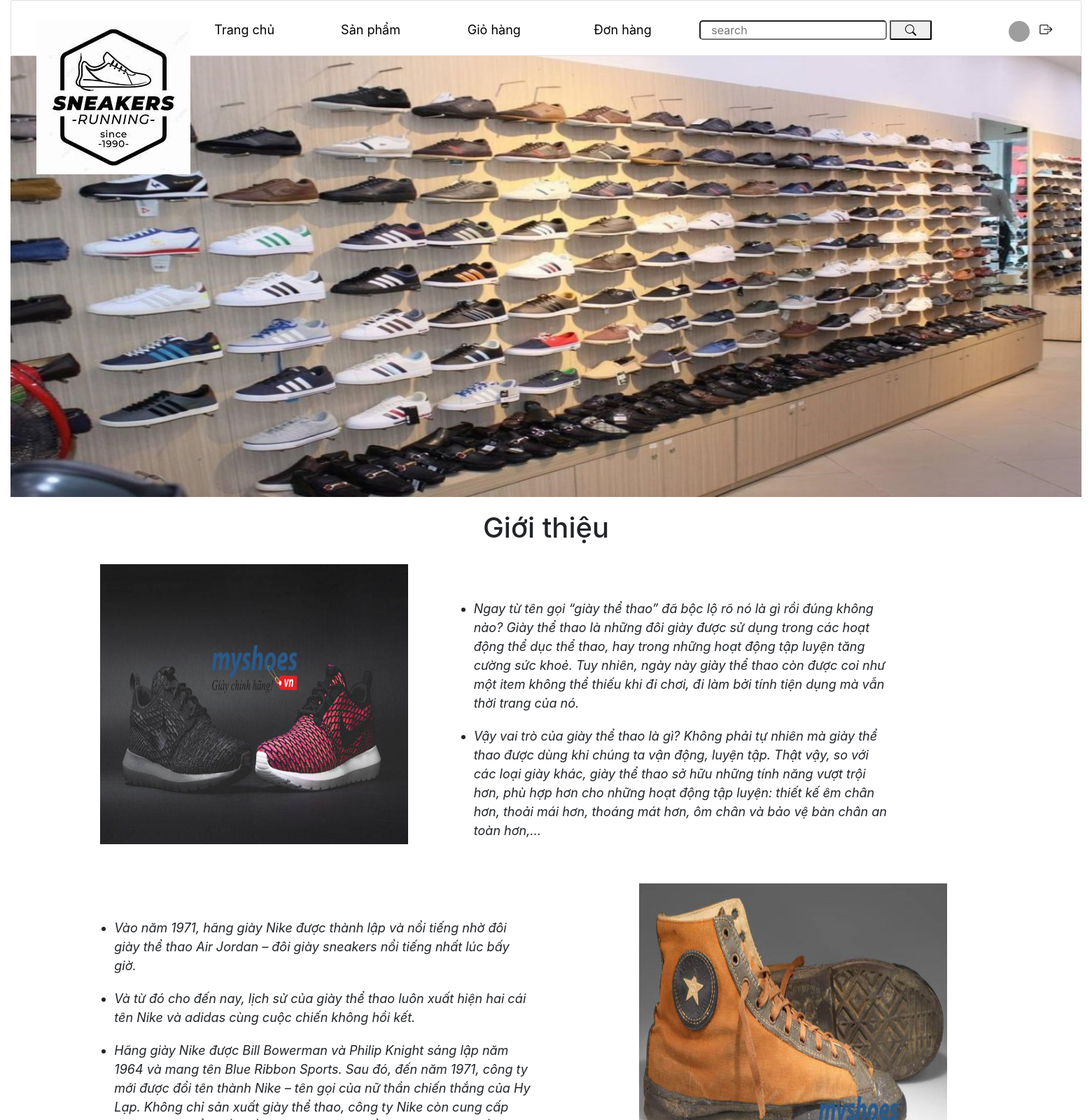
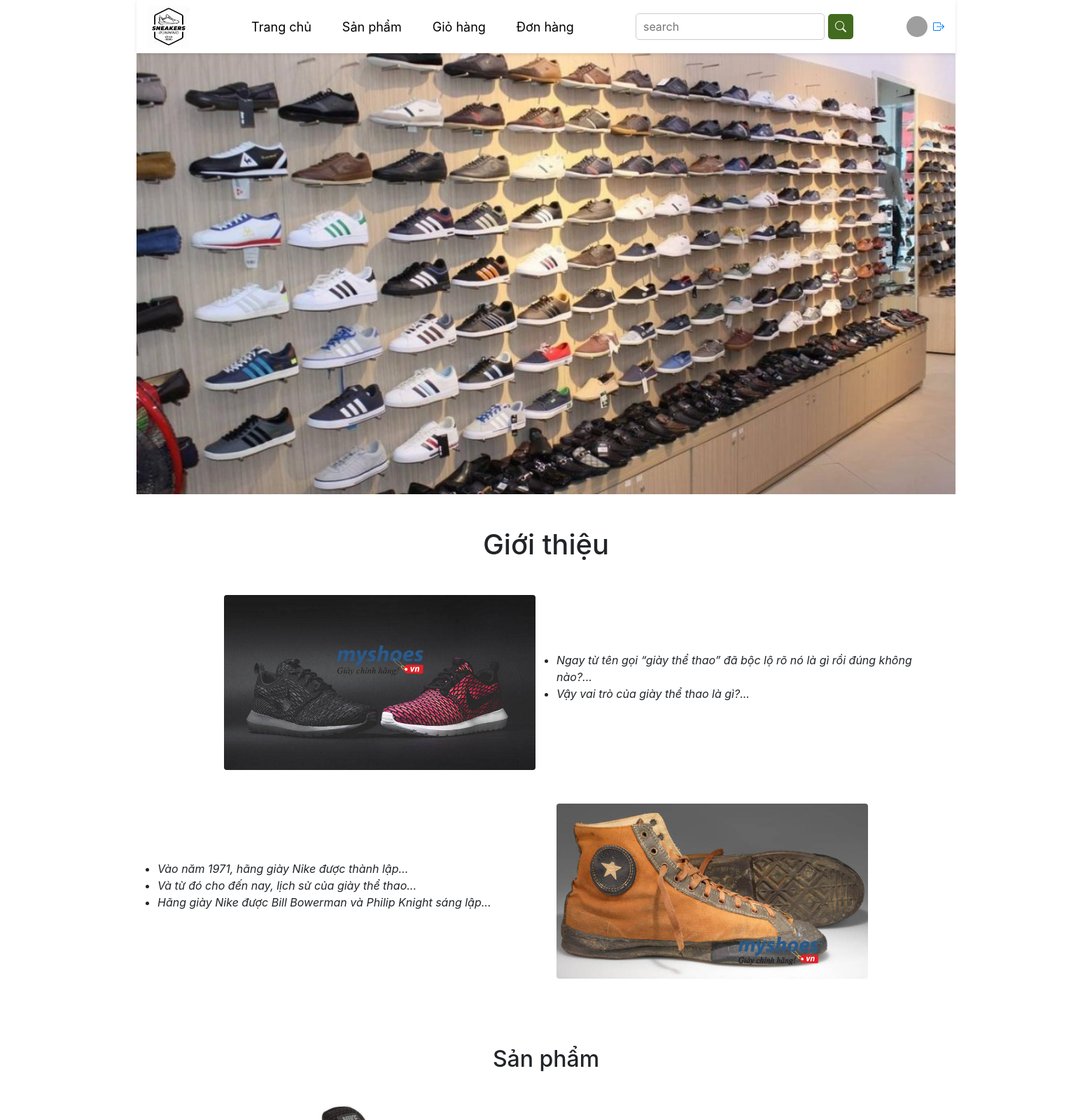
Before and after one commit to tiendeeptry119/duanmau, a PHP site: page /DUANMAU_PH51041/client/ in a window 1560 px wide. Shown: the top 1600 px of the page at 70% size. Run offline with PHP 8.4, Linux system fonts and the light colour scheme; the visitor is signed in with stand-in values (Sample User, id 1); data comes from the database, SQL or seed files in the repository; both versions use the stored data as it was after the commit; some libraries are stand-ins or nearby versions; grey boxes are pictures that could not be loaded.

Commit message:
update code

```diff
--- a/client/assets/css/styleMain.css
+++ b/client/assets/css/styleMain.css
@@ -1,120 +1,157 @@
-*{
+/* RESET */
+* {
     padding: 0;
     margin: 0;
+    box-sizing: border-box;
     text-decoration: none;
-
-}
-body{
-
-  width: auto;
-}
-.layout{
-    width: 1530px;
-    margin: auto;
-    position: relative;
-
-}
-.navbar{
-    width:1530px;
-    position: sticky;
-
-    margin: auto;
-    height: 80px;
-
-}
-.navbar .form-row{
-    margin-top: 20px;
-}
-.avatar{
-   margin-left: 60px;
 }
 
-.navbar a{
+body {
+    width: 100%;
+    max-width: 100vw;
+    overflow-x: hidden;
+    font-family: sans-serif;
+}
+
+/* LAYOUT CHUNG */
+.layout {
+    max-width: 1200px;
+    width: 100%;
+    margin: auto;
+    padding: 0 15px;
+}
+
+/* NAVBAR */
+.navbar {
+    display: flex;
+    flex-wrap: wrap;
+    align-items: center;
+    justify-content: space-between;
+    background-color: #fff;
+    padding: 10px 15px;
+    position: sticky;
+    top: 0;
+    z-index: 999;
+    box-shadow: 0 2px 5px rgba(0, 0, 0, 0.1);
+}
+
+/* LOGO */
+.logo-navbar {
+    height: 60px;
+    object-fit: contain;
+    transition: transform 0.3s ease, box-shadow 0.3s ease;
+}
+
+.logo-navbar:hover {
+    transform: scale(1.05);
+    box-shadow: 0 4px 8px rgba(0, 0, 0, 0.2);
+}
+
+/* MENU LINKS */
+.navbar .menu {
+    display: flex;
+    flex-wrap: wrap;
+    gap: 20px;
+    margin: 0 15px;
+}
+
+.navbar .menu a {
     color: black;
     font-size: 18px;
-    padding: 10px
-}
-.navbar a:hover{
-    background: #426B1F;
-    color: white;
-    border-radius: 10px;
-    border: 3px solid black;
-}
-.navbar a:focus{
-    background: #426B1F;
-    color: white;
-    border-radius: 10px;
-    border: 3px solid black;
-}
-hr{
-    box-shadow: 0px 2px 5px black;
+    padding: 8px 12px;
+    border-radius: 8px;
+    transition: 0.2s;
 }
 
-.banner{
-
-    width: 1530px;
-    height: 650px;
-    background-size: cover;
-}
-.content{
-    width: 1530px;
-}
-.gioi-thieu{
-    width: 1530px;
-    margin: 0px auto;
-
-}
-.gioi-thieu ul{
-    padding-top: 50px;
-}
-.gioi-thieu ul li{
-    width: 600px;
-    margin: 20px;
-    font-size: 18px;
-}
-.gioi-thieu img{
-    margin: 20px 0px 20px 0px;
-}
-.product-item{
-    width: 1530px;
-    margin: 0px auto;
-
-}
-.product-item ul{
-    padding-top: 50px;
-}
-.product-item ul li{
-    width: 600px;
-    margin: 20px;
-    font-size: 18px;
-}
-.product-item img{
-    margin: 20px 0px 20px 0px;
+.navbar .menu a:hover {
+    background-color: #426B1F;
+    color: white;
+    border: 2px solid black;
 }
 
- .title a{
-    color: black;
-    font-size: 30px;
-    font-weight: bold;
+/* SEARCH FORM */
+.navbar .search-form {
+    display: flex;
+    align-items: center;
+    gap: 5px;
 }
-.content img:hover{
-    transition: .5s;
-    transform: scale(1.1);
+
+.navbar .search-form input {
+    padding: 6px 10px;
+    border-radius: 5px;
+    border: 1px solid #ccc;
 }
- .products img:hover{
-    transition: .5s;
-    transform: scale(1.1);
+
+.navbar .search-form button {
+    padding: 6px 10px;
+    border-radius: 5px;
+    border: none;
+    background-color: #426B1F;
+    color: white;
+    cursor: pointer;
 }
-.footer{
-    background-color: rgba(88, 88, 88, 0.2);
-    color: black;
+
+.navbar .search-form button:hover {
+    background-color: #2f4e17;
 }
-.footer li p{
-    color: black;
-    padding: 0;
+
+/* AVATAR */
+.navbar .avatar {
+    display: flex;
+    align-items: center;
+    gap: 8px;
+    margin-left: 15px;
 }
-.footer .title{
-    font-size: 25px;
-    font-weight: bold;
-    margin-top: 20px;
+
+.navbar .avatar img {
+    width: 30px;
+    height: 30px;
+    border-radius: 50%;
 }
+
+/* RESPONSIVE */
+@media (max-width: 768px) {
+    .navbar {
+        flex-direction: column;
+        align-items: flex-start;
+    }
+
+    .navbar .menu,
+    .navbar .search-form,
+    .navbar .avatar {
+        width: 100%;
+        justify-content: flex-start;
+        margin-top: 10px;
+    }
+
+    .navbar .menu {
+        flex-direction: column;
+        gap: 10px;
+    }
+
+    .navbar .search-form {
+        flex-direction: row;
+        flex-wrap: nowrap;
+    }
+
+    .navbar .search-form input {
+        flex: 1;
+    }
+}
+/* FOOTER */
+.footer {
+    background-color: #333; /* Màu nền footer */
+    color: white; /* Màu chữ trong footer */
+    padding: 20px 0;
+    text-align: center;
+}
+
+.footer a {
+    color: #fff;
+    text-decoration: none;
+    transition: color 0.3s ease;
+}
+
+.footer a:hover {
+    color: #426B1F;
+}
--- a/client/views/clientViews/trangChu.php
+++ b/client/views/clientViews/trangChu.php
@@ -1,108 +1,92 @@
 <?php
 require './views/layout/header.php';
 require './views/layout/navbar.php';
+?>
 
+<!-- Banner -->
+<div class="banner">
+    <img src="./assets/images/banner.jpg" alt="Banner" class="img-fluid w-100" style="height: 630px; object-fit: cover;">
+</div>
 
-?>
-        <!-- navbar -->
+<!-- Giới thiệu -->
+<div class="content container py-5">
+    <h1 class="text-center mb-5">Giới thiệu</h1>
 
+    <div class="row align-items-center mb-5">
+        <div class="col-md-1 d-none d-md-block"></div>
+        <div class="col-md-5 mb-4 mb-md-0">
+            <img src="./assets/images/sanpham1.jpg" class="img-fluid rounded" alt="Giới thiệu 1">
+        </div>
+        <div class="col-md-6">
+            <ul>
+                <li><i>Ngay từ tên gọi “giày thể thao” đã bộc lộ rõ nó là gì rồi đúng không nào?... </i></li>
+                <li><i>Vậy vai trò của giày thể thao là gì?... </i></li>
+            </ul>
+        </div>
+    </div>
 
-
-        <!-- main content -->
-        <div class="banner">
-            <img src="./assets/images/banner.jpg" alt="" style="width: 1530px; height: 630px;">
+    <div class="row align-items-center mb-5 flex-md-row-reverse">
+        <div class="col-md-1 d-none d-md-block"></div>
+        <div class="col-md-5 mb-4 mb-md-0">
+            <img src="./assets/images/sanpham2.jpg" class="img-fluid rounded" alt="Giới thiệu 2">
         </div>
-        <div class="content">
-            <h1 class="text-center">Giới thiệu</h1>
-            <div class="gioi-thieu">
-                <div class="form-row ">
-                    <div class="form-group col-md-1"></div>
-                    <div class="form-group col-md-4 w">
-                        <img style="width: 440px; height:400px" src="./assets/images/sanpham1.jpg" alt="">
-                    </div>
-                    <div class="form-group col-md-6">
+        <div class="col-md-6">
             <ul>
-                        <li><i>Ngay từ tên gọi “giày thể thao” đã bộc lộ rõ nó là gì rồi đúng không nào? Giày thể thao là những đôi giày được sử dụng trong các hoạt động thể dục thể thao, hay trong những hoạt động tập luyện tăng cường sức khoẻ. Tuy nhiên, ngày này giày thể thao còn được coi như một item không thể thiếu khi đi chơi, đi làm bởi tính tiện dụng mà vẫn thời trang của nó.</i></li>
-                        <li><i>Vậy vai trò của giày thể thao là gì? Không phải tự nhiên mà giày thể thao được dùng khi chúng ta vận động, luyện tập. Thật vậy, so với các loại giày khác, giày thể thao sở hữu những tính năng vượt trội hơn, phù hợp hơn cho những hoạt động tập luyện: thiết kế êm chân hơn, thoải mái hơn, thoáng mát hơn, ôm chân và bảo vệ bàn chân an toàn hơn,...</i></li>
+                <li><i>Vào năm 1971, hãng giày Nike được thành lập... </i></li>
+                <li><i>Và từ đó cho đến nay, lịch sử của giày thể thao... </i></li>
+                <li><i>Hãng giày Nike được Bill Bowerman và Philip Knight sáng lập... </i></li>
             </ul>
         </div>
     </div>
 </div>
-            <div class="gioi-thieu">
-                <div class="form-row ">
-                    <div class="form-group col-md-1"></div>
 
-                    <div class="form-group col-md-6">
+<!-- Sản phẩm -->
+<div class="products container pb-5">
+    <h2 class="text-center mb-5">Sản phẩm</h2>
+
+    <div class="row align-items-center mb-5">
+        <div class="col-md-1 d-none d-md-block"></div>
+        <div class="col-md-5 mb-4 mb-md-0">
+            <a href="#"><img src="./assets/images/sanpham3.jpg" class="img-fluid rounded" alt="Adidas"></a>
+        </div>
+        <div class="col-md-6">
             <ul>
-                            <li><i>Vào năm 1971, hãng giày Nike được thành lập và nổi tiếng nhờ đôi giày thể thao Air Jordan – đôi giày sneakers nổi tiếng nhất lúc bấy giờ.</i></li>
-                            <li><i>Và từ đó cho đến nay, lịch sử của giày thể thao luôn xuất hiện hai cái tên Nike và adidas cùng cuộc chiến không hồi kết.</i></li>
-                            <li><i>Hãng giày Nike được Bill Bowerman và Philip Knight sáng lập năm 1964 và mang tên Blue Ribbon Sports. Sau đó, đến năm 1971, công ty mới được đổi tên thành Nike – tên gọi của nữ thần chiến thắng của Hy Lạp. Không chỉ sản xuất giày thể thao, công ty Nike còn cung cấp những sản phẩm về quần áo và dụng cụ thể thao cũng như điều hành các cửa hàng bán lẻ.
-
-</i></li>
-                        </ul>
-                    </div>
-                    <div class="form-group col-md-4 ">
-                        <img style="width: 440px; height:400px" src="./assets/images/sanpham2.jpg" alt="">
-                    </div>
-                </div>
-            </div>
-        </div>
-        <div class="products">
-            <div class="product-item">
-                <div class="form-row">
-                    <div class="form-group col-md-1"></div>
-                    <div class="form-group col-md-4">
-                        <a href=""><img style="width: 440px; height:400px" src="./assets/images/sanpham3.jpg" alt=""></a>
-                    </div>
-                    <div class="form-group col-md-6">
-                        <ul>
-                            <li class="title"><a href="">Giày ADIDAS</a></li>
-                            <li>Nếu so về năm tuổi, Nike còn phải gọi adidas là đàn anh. Được thành lập năm 1948 bởi ông Adi Dassler, công ty Adidas đã có một chỗ đứng vững chắc trong ngành công nghiệp giày thể thao với logo ba sọc danh tiếng.
-                            </li>
+                <li class="title"><a href="#">Giày ADIDAS</a></li>
+                <li>Nếu so về năm tuổi, Nike còn phải gọi adidas là đàn anh...</li>
                 <li>Giày có những chi tiết thiết kế cực cao.</li>
             </ul>
         </div>
     </div>
+
+    <div class="row align-items-center mb-5">
+        <div class="col-md-1 d-none d-md-block"></div>
+        <div class="col-md-5 mb-4 mb-md-0">
+            <a href="#"><img src="./assets/images/sanpham4.jpg" class="img-fluid rounded" alt="Grand Up"></a>
         </div>
-            <div class="product-item">
-                <div class="form-row">
-                    <div class="form-group col-md-1"></div>
-                    <div class="form-group col-md-4">
-                        <a href=""><img style="width: 440px; height:400px" src="./assets/images/sanpham4.jpg" alt=""></a>
+        <div class="col-md-6">
+            <ul>
+                <li class="title"><a href="#">Giày Grand Up</a></li>
+                <li>Trong gần một thế kỉ, hãng giày adidas không ngừng phát triển...</li>
+                <li>Giày chạy bộ là loại giày chuyên dụng cho việc chạy bộ...</li>
+                <li>Bên cạnh đó, giày chạy bộ sẽ có trọng lượng nhỏ...</li>
+            </ul>
         </div>
-                    <div class="form-group col-md-6">
+    </div>
+
+    <div class="row align-items-center mb-5">
+        <div class="col-md-1 d-none d-md-block"></div>
+        <div class="col-md-5 mb-4 mb-md-0">
+            <a href="#"><img src="./assets/images/sanpham5.jpg" class="img-fluid rounded" alt="Sport"></a>
+        </div>
+        <div class="col-md-6">
             <ul>
-                            <li class="title"><a href="">Giày Grand Up</a></li>
-                            <li>Trong gần một thế kỉ, hãng giày adidas không ngừng phát triển và lớn mạnh từ những sản phẩm cổ điển như adidas Stan Smith, adidas Superstar đến những sản phẩm hiện đại như adidas NMD, adidas Boost,…</li>
-                            <li>Giày chạy bộ là loại giày chuyên dụng cho việc chạy bộ. Rất nhiều người có suy nghĩ giày chạy bộ sử dụng được cho nhiều hoạt động khác nhau, nhưng thực tế thì nó được dùng cho một mục đich duy nhất là chạy và không hề tối ưu cho bất cứ vận động nào khác. Những đôi giày chạy bộ thường sẽ được chú trọng nhiều vào phần đế ở mũi giày và gót giày bởi khi bạn đi hay chạy bộ, mũi chân và gót chân là nơi bạn tác dụng lực nhiều nhất.
-
-</li>
-                            <li>Bên cạnh đó, giày chạy bộ sẽ có trọng lượng nhỏ để giúp bạn có thể tiết kiệm tối đa năng lượng. Thân giày sẽ được thiết kế linh hoạt và ôm chân để bạn có thể thoải mái sải bước mà không cảm thấy vướng víu hay khó chịu..</li>
+                <li class="title"><a href="#">Giày Sport</a></li>
+                <li>Đây là dòng giày chú trọng nhiều về mục đích thời trang...</li>
+                <li>Dù vẫn sở hữu những tính năng và dáng vẻ thể thao...</li>
             </ul>
         </div>
     </div>
 </div>
-            <div class="product-item">
-                <div class="form-row">
-                    <div class="form-group col-md-1"></div>
-                    <div class="form-group col-md-4">
-                        <a href=""><img style="width: 440px; height:350px" src="./assets/images/sanpham5.jpg" alt=""></a>
-                    </div>
-                    <div class="form-group col-md-6">
-                        <ul>
-                            <li class="title"><a href="">Gìay Sport</a></li>
-                            <li>Đây là dòng giày chú trọng nhiều về mục đích thời trang chứ không liên quan đến việc vận động. Tuy nhiên, những tính năng chung của giày thể thao vẫn hiện hữu trong những đôi giày loại này.
-                            </li>
-                            <li>Dù vẫn sở hữu những tính năng và dáng vẻ thể thao, năng động song những đôi giày dòng Sport-wear còn có lợi thế hơn về màu sắc, kiểu dáng. Thật vậy, một khi đã được sử dụng với mục đích thời trang thì đương nhiên chúng cũng cần có những tính năng đặc biệt để đáp ứng nhu cầu của người sử dụng đúng không nào.
 
-</li>
-                        </ul>
-                    </div>
-                </div>
-            </div>
-        </div>
-        <!-- end content -->
-
-
-        <!-- footer -->
+<!-- Footer -->
 <?php require './views/layout/footer.php'; ?>
--- a/client/views/layout/navbar.php
+++ b/client/views/layout/navbar.php
@@ -1,38 +1,20 @@
-<div class="navbar card">
-            <div class="form-row col-md-12">
-                <div class="form-group col-md-2">
-                    <img src="./assets/images/logogiaydep.jpg" alt="ảnh">
-                </div>
-                <div class="form-group col-md-6 row">
-                    <div class="form-group col-md-3">
-                        <a href="<?= BASE_URL_CLIENT ?>">Trang chủ</a>
-                    </div>
-                    <div class="form-group col-md-3">
-                        <a href="<?= BASE_URL_CLIENT . '?act=danh-sach-san-pham' ?>" title="Danh sách sản phẩm">Sản phẩm</a>
-                    </div>
-                    <div class="form-group col-md-3">
-                        <a href="<?= BASE_URL_CLIENT . '?act=gio-hang' ?>">Giỏ hàng</a>
-                    </div>
-                    <div class="form-group col-md-3">
-                        <a href="<?= BASE_URL_CLIENT . '?act=danh-sach-don-hang' ?>">Đơn hàng</a>
-                    </div>
-                </div>
-                <div class="form-group col-md-3">
-                    <form action="<?= BASE_URL_CLIENT . '?act=danh-sach-san-pham' ?>" method="POST">
-                        <input style="border-radius:5px" class="col-md-9" type="text" name="search" placeholder="search">
-                        <button style="border-radius: 2px;" type="submit" class="search col-md-2"><i class="bi bi-search"></i></button>
-                    </form>
-                </div>
-                <div class="form-group col-md-1">
-                    <div class="avatar form-group col-md-12">
-                        <img style="width: 30px; height :30px; border-radius:50%;" title="Thông tin cá nhân" src="<?= '.' . $user['hinh_anh']; ?>" alt="" onerror="this.onerror=null; this.src= '../uploads/th.jpg'">
-                        <a href="<?= BASE_URL_CLIENT .'?act=logout'?>" title="Đăng xuất"><i class="bi bi-box-arrow-right"></i></a>
-                    </div>
-                </div>
+<div class="navbar">
+    <img src="./assets/images/logogiaydep.jpg" alt="Logo" class="logo-navbar">
 
+    <div class="menu">
+        <a href="<?= BASE_URL_CLIENT ?>">Trang chủ</a>
+        <a href="<?= BASE_URL_CLIENT . '?act=danh-sach-san-pham' ?>">Sản phẩm</a>
+        <a href="<?= BASE_URL_CLIENT . '?act=gio-hang' ?>">Giỏ hàng</a>
+        <a href="<?= BASE_URL_CLIENT . '?act=danh-sach-don-hang' ?>">Đơn hàng</a>
+    </div>
 
+    <form action="<?= BASE_URL_CLIENT . '?act=danh-sach-san-pham' ?>" method="POST" class="search-form">
+        <input type="text" name="search" placeholder="search">
+        <button type="submit"><i class="bi bi-search"></i></button>
+    </form>
 
-
-            </div>
-
-        </div>
+    <div class="avatar">
+        <img src="<?= '.' . $user['hinh_anh']; ?>" alt="" onerror="this.onerror=null; this.src='../uploads/th.jpg'">
+        <a href="<?= BASE_URL_CLIENT .'?act=logout'?>" title="Đăng xuất"><i class="bi bi-box-arrow-right"></i></a>
+    </div>
+</div>
```
Also changed, not shown: controllers/HomeController.php (+53 -79 lines), db_web_thu_cung .sql (+4 -3 lines), models/home.php (+24 -29 lines). Lines whose indentation alone changed are shown as unchanged.
